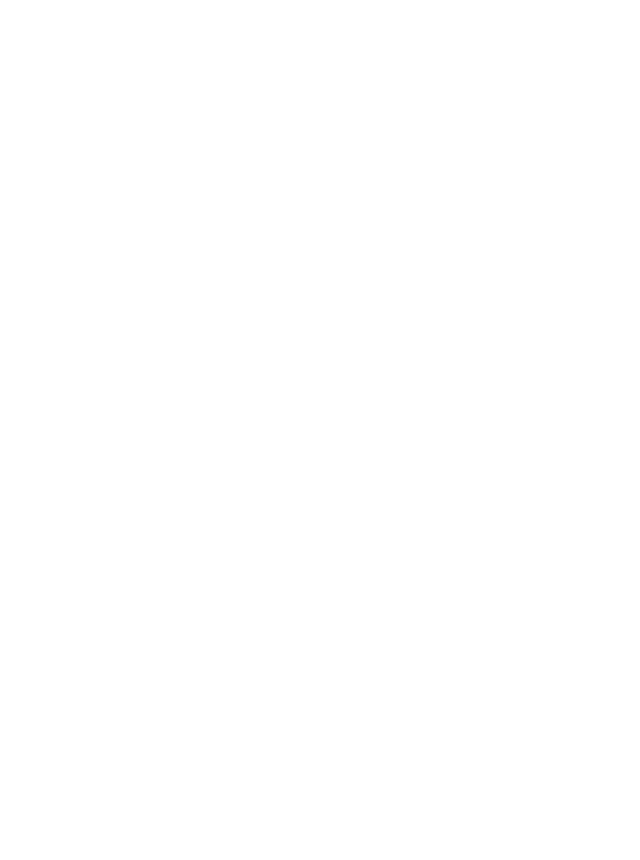
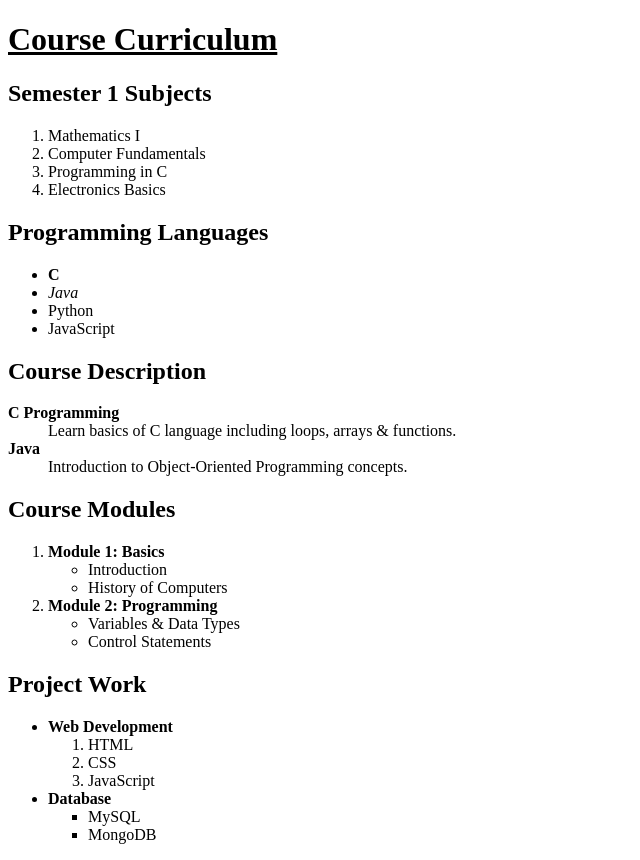
Before and after one commit to animeshhq/css, a plain HTML site: page transform/index.html in a window 1280 px wide. Shown: the whole page, without its empty margins (0-640 px from the left). Before the commit the page ends 800 px from the top, so only its background shows below. Drawn offline with Linux system fonts and the light colour scheme.

Commit message:
new file:   navbar/index.html 	new file:   navbar/style.css 	modified:   transform/index.html

```diff
--- a/transform/index.html
+++ b/transform/index.html
@@ -1,11 +1,61 @@
 <!DOCTYPE html>
-<html lang="en">
+<html>
 <head>
-    <meta charset="UTF-8">
-    <meta name="viewport" content="width=device-width, initial-scale=1.0">
-    <title>Document</title>
+  <title>Course Curriculum</title>
 </head>
 <body>
-
+  <h1><u>Course Curriculum</u></h1>
+  <h2>Semester 1 Subjects</h2>
+  <ol>
+    <li>Mathematics I</li>
+    <li>Computer Fundamentals</li>
+    <li>Programming in C</li>
+    <li>Electronics Basics</li>
+  </ol>
+  <h2>Programming Languages</h2>
+  <ul>
+    <li><b>C</b></li>
+    <li><i>Java</i></li>
+    <li>Python</li>
+    <li>JavaScript</li>
+  </ul>
+  <h2>Course Description</h2>
+  <dl>
+    <dt><b>C Programming</b></dt>
+    <dd>Learn basics of C language including loops, arrays &amp; functions.</dd>
+    <dt><b>Java</b></dt>
+    <dd>Introduction to Object-Oriented Programming concepts.</dd>
+  </dl>
+  <h2>Course Modules</h2>
+  <ol>
+    <li><b>Module 1: Basics</b>
+      <ul>
+        <li>Introduction</li>
+        <li>History of Computers</li>
+      </ul>
+    </li>
+    <li><b>Module 2: Programming</b>
+      <ul>
+        <li>Variables &amp; Data Types</li>
+        <li>Control Statements</li>
+      </ul>
+    </li>
+  </ol>
+  <h2>Project Work</h2>
+  <ul>
+    <li><b>Web Development</b>
+      <ol>
+        <li>HTML</li>
+        <li>CSS</li>
+        <li>JavaScript</li>
+      </ol>
+    </li>
+    <li><b>Database</b>
+      <ul type="square">
+        <li>MySQL</li>
+        <li>MongoDB</li>
+      </ul>
+    </li>
+  </ul>
 </body>
 </html>
```
Also changed, not shown: navbar/index.html (added, +11 -0 lines), navbar/style.css (added).
